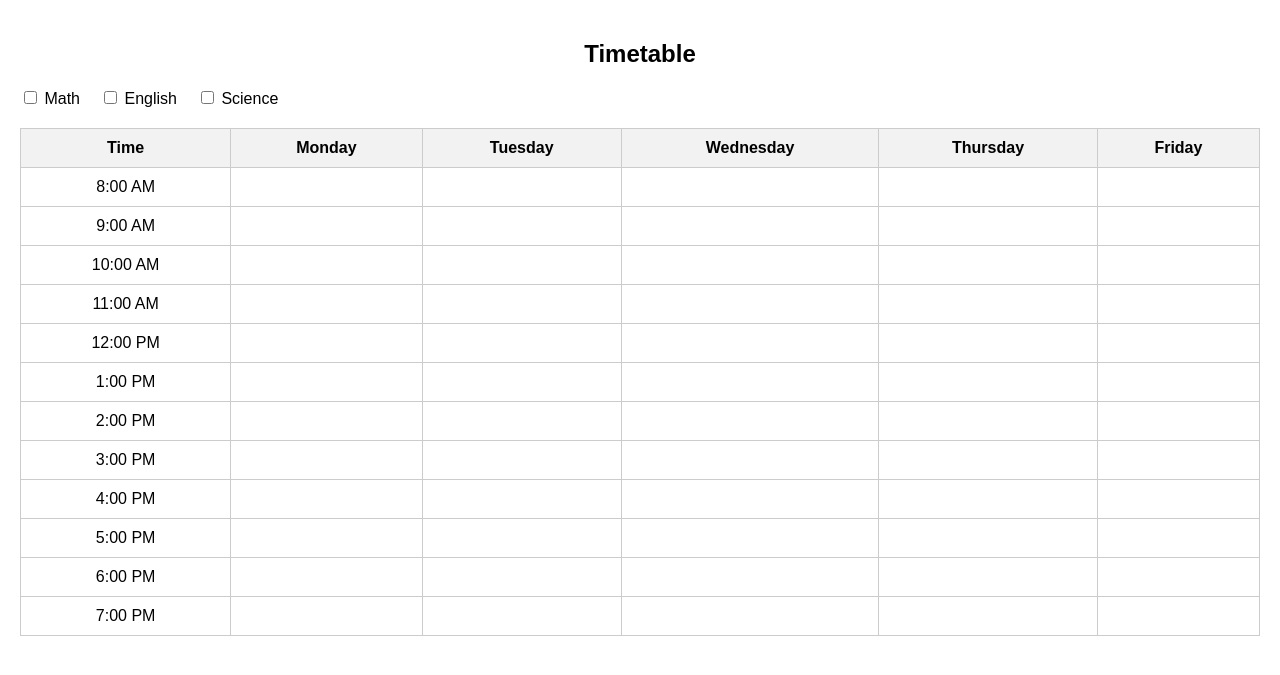
After one commit to antoinehinary/Master-Plan, a Django app: page /timetable/ in a window 1280 px wide. The commit adds this page. Shown: the top 675 px of the page. Run offline with Django 4.2, Linux system fonts and the light colour scheme.

Commit message:
done with 3 example courses

```diff
--- /dev/null
+++ b/polls/templates/polls/TimeTable.html
@@ -0,0 +1,246 @@
+<!DOCTYPE html>
+<html>
+<head>
+    <title>Timetable</title>
+    <style>
+        body {
+            font-family: Arial, sans-serif;
+            margin: 0;
+            padding: 20px;
+        }
+
+        h2 {
+            text-align: center;
+        }
+
+        table {
+            border-collapse: collapse;
+            margin-top: 20px;
+            width: 100%;
+        }
+
+        th, td {
+            border: 1px solid #ccc;
+            padding: 10px;
+            text-align: center;
+        }
+
+        th {
+            background-color: #f2f2f2;
+            font-weight: bold;
+        }
+
+        td {
+            background-color: #ffffff;
+        }
+
+        .checkbox-container {
+            display: flex;
+            flex-wrap: wrap;
+            margin-top: 20px;
+        }
+
+        .checkbox-label {
+            margin-right: 20px;
+        }
+    </style>
+    <script>
+        var timeValues = [
+            '8:00 AM',
+            '9:00 AM',
+            '10:00 AM',
+            '11:00 AM',
+            '12:00 PM',
+            '1:00 PM',
+            '2:00 PM',
+            '3:00 PM',
+            '4:00 PM',
+            '5:00 PM',
+            '6:00 PM',
+            '7:00 PM'
+        ];
+
+        function updateTimetable(checkbox, sessionsPerWeek, ...sessionDetails) {
+            var timetable = document.getElementsByClassName('timetable')[0];
+            var courseName = checkbox.value;
+
+            // Clear all existing sessions for the course
+            var cells = timetable.getElementsByClassName(courseName);
+            for (var i = 0; i < cells.length; i++) {
+                cells[i].textContent = '';
+            }
+
+            for (var j = 0; j < sessionsPerWeek; j++) {
+                var day = sessionDetails[j * 4];
+                var startTime = sessionDetails[j * 4 + 1];
+                var endTime = sessionDetails[j * 4 + 2];
+                var sessionType = sessionDetails[j * 4 + 3];
+                var startRow = getRowFromTime(startTime);
+                var endRow = getRowFromTime(endTime);
+
+                var timetableCells = timetable.getElementsByClassName(day);
+                for (var k = 0; k < timetableCells.length; k++) {
+                    if (k + 1 >= startRow && k + 1 < endRow) {
+                        var cell = timetableCells[k];
+
+                        if (checkbox.checked) {
+                            // Add the course name and session type
+                            if (cell.textContent !== '') {
+                                cell.textContent += ' / ' + sessionType;
+                            } else {
+                                cell.textContent = courseName + ' / ' + sessionType;
+                            }
+                        } else {
+                            // Remove the session type
+                            var cellContent = cell.textContent;
+                            var sessionIndex = cellContent.indexOf(sessionType);
+                            if (sessionIndex !== -1) {
+                                cell.textContent = cellContent.replace(' / ' + sessionType, '');
+                            }
+
+                            // Remove the course name if it is the only content in the cell
+                            if (cell.textContent.trim() === courseName) {
+                                cell.textContent = '';
+                            }
+
+                            // Remove the slash if it exists at the beginning or end of the cell content
+                            cell.textContent = cell.textContent.replace(/(^\/)|(\/$)/g, '');
+                        }
+                    }
+                }
+            }
+        }
+
+        function getRowFromTime(time) {
+            for (var i = 0; i < timeValues.length; i++) {
+                if (time === timeValues[i]) {
+                    return i + 1;
+                }
+            }
+            return -1;
+        }
+    </script>
+</head>
+<body>
+    <h2>Timetable</h2>
+
+    <div class="checkbox-container">
+        <label class="checkbox-label">
+            <input type="checkbox" value="Math" onchange="updateTimetable(this, 3, 'monday', '8:00 AM', '10:00 AM', 'lecture', 'monday', '10:00 AM', '12:00 PM', 'exercise', 'friday', '8:00 AM', '10:00 AM', 'project')"> Math
+        </label>
+        <label class="checkbox-label">
+            <input type="checkbox" value="English" onchange="updateTimetable(this, 2, 'wednesday', '9:00 AM', '11:00 AM', 'lecture', 'thursday', '10:00 AM', '12:00 PM', 'exercise')"> English
+        </label>
+        <label class="checkbox-label">
+            <input type="checkbox" value="Science" onchange="updateTimetable(this, 1, 'tuesday', '1:00 PM', '3:00 PM', 'lab')"> Science
+        </label>
+    </div>
+
+    <table class="timetable">
+        <tr>
+            <th>Time</th>
+            <th>Monday</th>
+            <th>Tuesday</th>
+            <th>Wednesday</th>
+            <th>Thursday</th>
+            <th>Friday</th>
+        </tr>
+        <tr>
+            <td>8:00 AM</td>
+            <td class="monday"></td>
+            <td class="tuesday"></td>
+            <td class="wednesday"></td>
+            <td class="thursday"></td>
+            <td class="friday"></td>
+        </tr>
+        <tr>
+            <td>9:00 AM</td>
+            <td class="monday"></td>
+            <td class="tuesday"></td>
+            <td class="wednesday"></td>
+            <td class="thursday"></td>
+            <td class="friday"></td>
+        </tr>
+        <tr>
+            <td>10:00 AM</td>
+            <td class="monday"></td>
+            <td class="tuesday"></td>
+            <td class="wednesday"></td>
+            <td class="thursday"></td>
+            <td class="friday"></td>
+        </tr>
+        <tr>
+            <td>11:00 AM</td>
+            <td class="monday"></td>
+            <td class="tuesday"></td>
+            <td class="wednesday"></td>
+            <td class="thursday"></td>
+            <td class="friday"></td>
+        </tr>
+        <tr>
+            <td>12:00 PM</td>
+            <td class="monday"></td>
+            <td class="tuesday"></td>
+            <td class="wednesday"></td>
+            <td class="thursday"></td>
+            <td class="friday"></td>
+        </tr>
+        <tr>
+            <td>1:00 PM</td>
+            <td class="monday"></td>
+            <td class="tuesday"></td>
+            <td class="wednesday"></td>
+            <td class="thursday"></td>
+            <td class="friday"></td>
+        </tr>
+        <tr>
+            <td>2:00 PM</td>
+            <td class="monday"></td>
+            <td class="tuesday"></td>
+            <td class="wednesday"></td>
+            <td class="thursday"></td>
+            <td class="friday"></td>
+        </tr>
+        <tr>
+            <td>3:00 PM</td>
+            <td class="monday"></td>
+            <td class="tuesday"></td>
+            <td class="wednesday"></td>
+            <td class="thursday"></td>
+            <td class="friday"></td>
+        </tr>
+        <tr>
+            <td>4:00 PM</td>
+            <td class="monday"></td>
+            <td class="tuesday"></td>
+            <td class="wednesday"></td>
+            <td class="thursday"></td>
+            <td class="friday"></td>
+        </tr>
+        <tr>
+            <td>5:00 PM</td>
+            <td class="monday"></td>
+            <td class="tuesday"></td>
+            <td class="wednesday"></td>
+            <td class="thursday"></td>
+            <td class="friday"></td>
+        </tr>
+        <tr>
+            <td>6:00 PM</td>
+            <td class="monday"></td>
+            <td class="tuesday"></td>
+            <td class="wednesday"></td>
+            <td class="thursday"></td>
+            <td class="friday"></td>
+        </tr>
+        <tr>
+            <td>7:00 PM</td>
+            <td class="monday"></td>
+            <td class="tuesday"></td>
+            <td class="wednesday"></td>
+            <td class="thursday"></td>
+            <td class="friday"></td>
+        </tr>
+    </table>
+</body>
+</html>
--- a/polls/templates/polls/masters.html
+++ b/polls/templates/polls/masters.html
@@ -120,8 +120,10 @@
         </div>
         <div class="program-item">
           <div class="program-image">
-            <img src="https://github.com/antoinehinary/Master-Plan/blob/main/ok.jpg?raw=true" alt="Program 3">
-            <div class="program-name">Program 3</div>
+            <a href="{% url 'polls:timetable' %}">
+            <img src="https://github.com/antoinehinary/Master-Plan/blob/main/ok.jpg?raw=true" alt="Time Table">
+            </a>
+            <div class="program-name">Time Table</div>
           </div>
         </div>
         <div class="program-item">
--- a/polls/urls.py
+++ b/polls/urls.py
@@ -1,5 +1,5 @@
 from django.urls import path
-from .views import CustomLoginView, CustomLogoutView, LandingView, results, masters, mt, register,download_all_choices, robotics, neuroX, datascience, semesters
+from .views import CustomLoginView, CustomLogoutView, LandingView, results, masters, mt, register,download_all_choices, robotics, neuroX, datascience, semesters, timetable
 
 app_name = 'polls'
 
@@ -16,4 +16,5 @@ urlpatterns = [
     path('datascience/', datascience, name='datascience'),
     path('semesters/', semesters, name='semesters'),
     path('masters/', masters, name='masters'),
+    path('timetable/', timetable, name='timetable'),
 ]
--- a/polls/views.py
+++ b/polls/views.py
@@ -80,6 +80,9 @@ def masters(request):
 def results(request):
     return render(request, 'polls/results.html')
 
+def timetable(request):
+    return render(request, 'polls/timetable.html')
+
 def register(request):
     if request.method == 'POST':
         username = request.POST['username']
```
